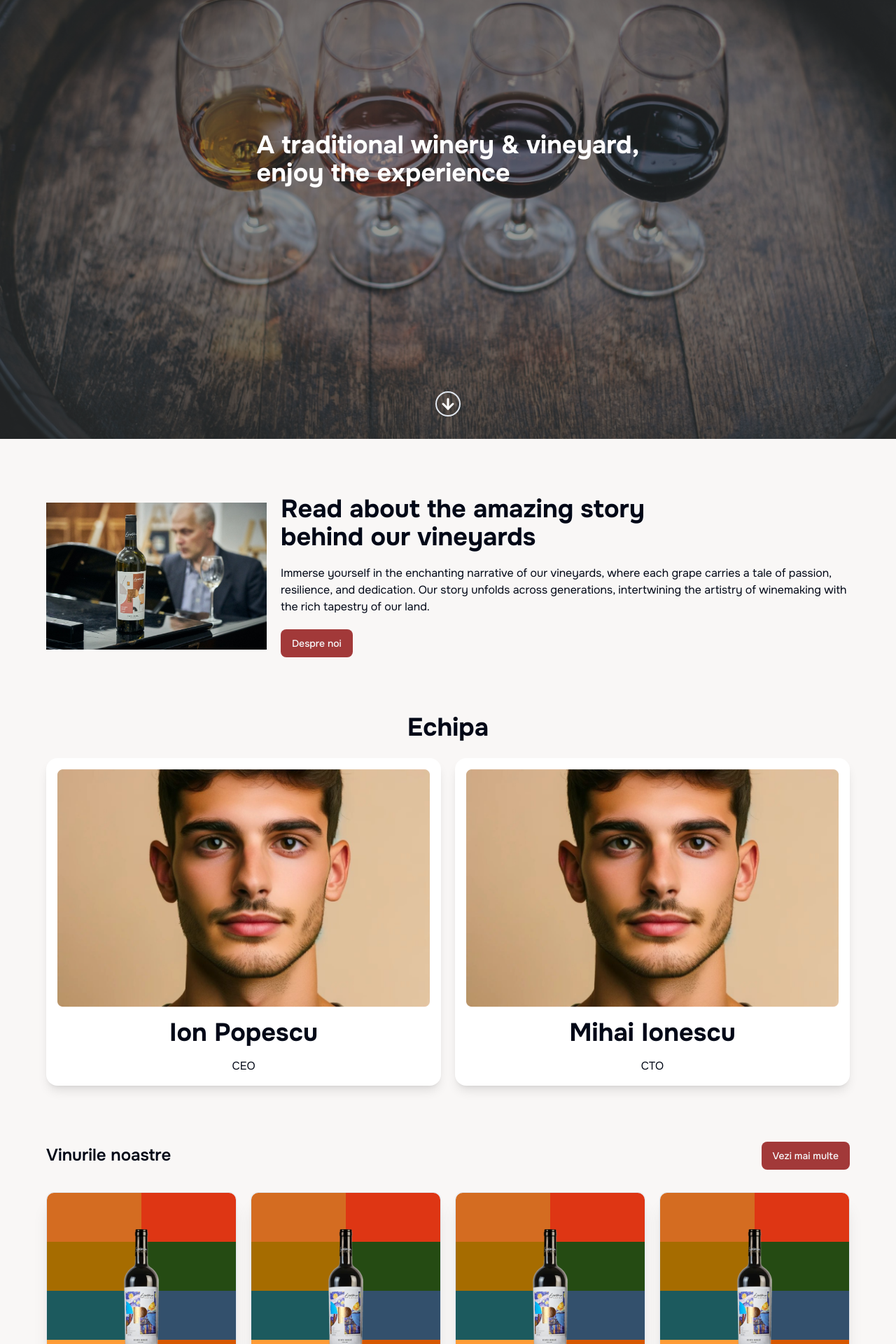
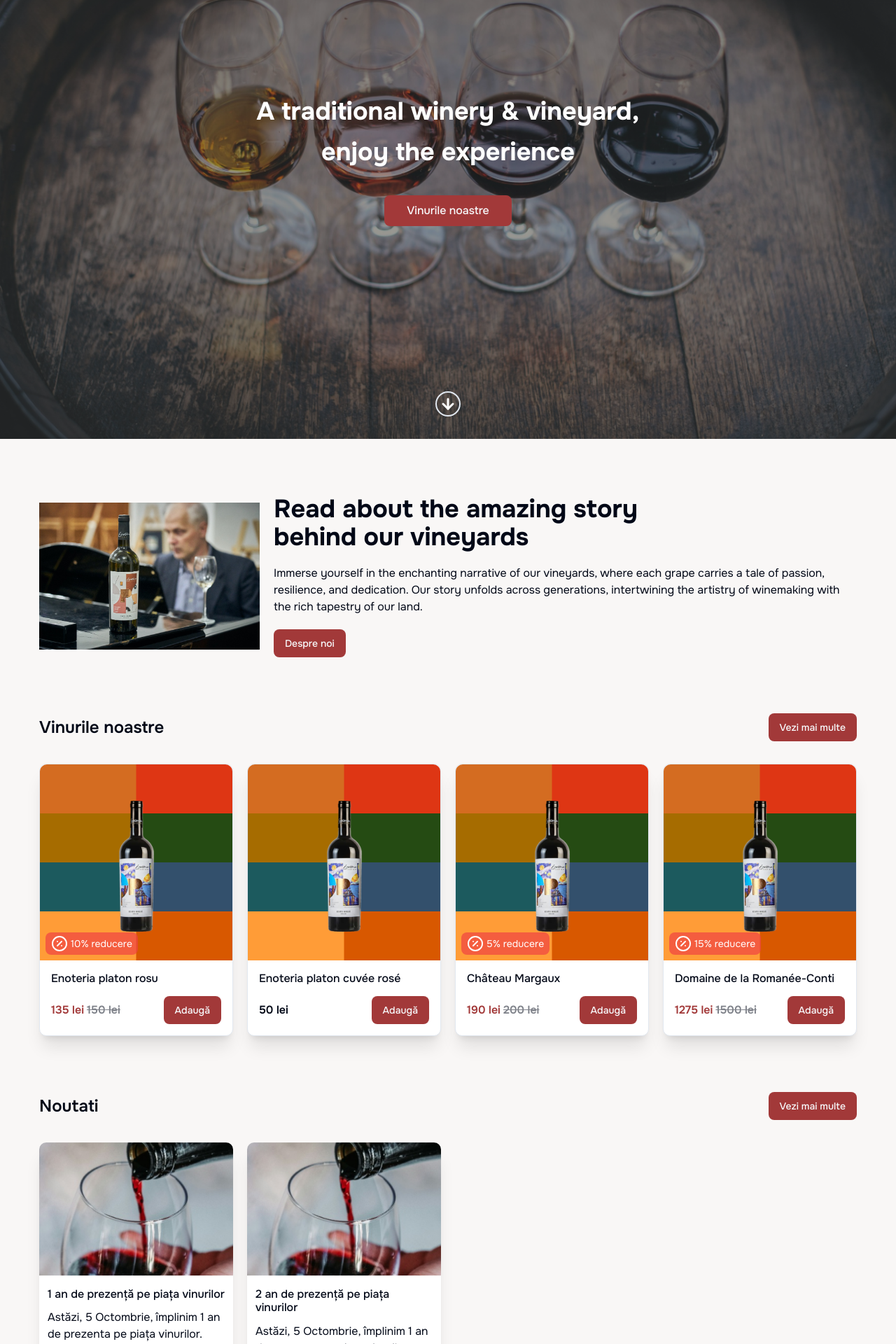
Before and after one commit to Fedotos228/enoteria-platon, a Next.js app: page / in a window 1280 px wide. Shown: the part 173-2093 px from the top of the page at 70% size. Built offline with nearby package versions, Linux system fonts and the light colour scheme.

Commit message:
feat(ui): introduction components & contact page start

```diff
--- /dev/null
+++ b/src/app/contacts/page.tsx
@@ -0,0 +1,21 @@
+import Introduction from '@/components/blocks/Introduction'
+import Container from '@/components/layout/Container'
+import { Card, CardContent } from '@/components/ui/card'
+
+export default function page() {
+	return (
+		<div>
+			<Introduction>
+				<h1 className='text-3xl text-white text-center leading-[160%]'>
+					Contacte
+				</h1>
+			</Introduction>
+
+			<Container>
+				<Card>
+					<CardContent className='flex flex-row'></CardContent>
+				</Card>
+			</Container>
+		</div>
+	)
+}
--- a/src/app/layout.tsx
+++ b/src/app/layout.tsx
@@ -21,9 +21,11 @@ export default function RootLayout({
 		<html lang='en'>
 			<body className={`${onest.className} overflow-x-hidden`}>
 				<Providers>
-					<Header />
-					{children}
-					<Footer />
+					<div className='flex flex-col min-h-screen'>
+						<Header />
+						<main className='flex-1'>{children}</main>
+						<Footer />
+					</div>
 				</Providers>
 			</body>
 		</html>
--- a/src/app/page.tsx
+++ b/src/app/page.tsx
@@ -1,6 +1,5 @@
 'use client'
 import About from '@/components/blocks/About'
-import Founders from '@/components/blocks/Founders'
 import Hero from '@/components/blocks/Hero'
 import NewsGrid from '@/components/blocks/NewsGrid'
 import ProductsGrid from '@/components/blocks/ProductsGrid'
@@ -12,7 +11,6 @@ export default function Home() {
 			<Hero />
 			<Container>
 				<About />
-				<Founders />
 				<ProductsGrid />
 				<NewsGrid />
 			</Container>
--- a/src/components/blocks/Hero.tsx
+++ b/src/components/blocks/Hero.tsx
@@ -1,4 +1,5 @@
 import ScrollBottomButton from '../elements/ScrollBottomButton'
+import { Button } from '../ui/button'
 
 const heroBackground = {
 	backgroundImage: 'url(/images/hero.png)',
@@ -8,11 +9,20 @@ const heroBackground = {
 
 export default function Hero() {
 	return (
-    <div style={heroBackground} className='flex items-center justify-center h-screen w-full'>
-      <h1 className='text-4xl text-white'>
+		<div
+			style={heroBackground}
+			className='flex items-center justify-center h-screen w-full'
+		>
+			<div className='flex flex-col gap-8'>
+				<h1 className='text-4xl text-white text-center leading-[160%]'>
 					A traditional winery & vineyard, <br />
 					enjoy the experience
 				</h1>
+
+				<Button className='text-base w-fit mx-auto' size='lg'>
+					Vinurile noastre
+				</Button>
+			</div>
 			<ScrollBottomButton />
 		</div>
 	)
--- /dev/null
+++ b/src/components/blocks/Introduction.tsx
@@ -0,0 +1,28 @@
+import Container from '../layout/Container'
+
+export default function Introduction({
+	children,
+	background,
+}: Readonly<{
+	children: React.ReactNode
+	background?: string
+}>) {
+	return (
+		<Container>
+			<div
+				style={
+					background
+						? {
+								background: `url(${background}) 50% 50% / cover no-repeat`,
+						  }
+						: {
+								backgroundColor: `#A33939`,
+						  }
+				}
+				className='flex flex-col items-center justify-center py-16 mt-5 mb-8 rounded-xl w-full bg-cover bg-center'
+			>
+				{children}
+			</div>
+		</Container>
+	)
+}
--- a/src/components/cards/NewsCard.tsx
+++ b/src/components/cards/NewsCard.tsx
@@ -1,10 +1,12 @@
 import { Card, CardContent } from '@/components/ui/card'
 import Image from 'next/image'
+import Link from 'next/link'
 import { INews } from '../../types/data.types'
 
 export default function NewsCard(news: INews) {
 	return (
-    <Card className='border-0 shadow-xl'>
+		<Link href='/'>
+			<Card className='border-0 shadow-xl hover:scale-105 transition-transform duration-300'>
 				<Image
 					src={news.image}
 					alt={news.slug}
@@ -17,5 +19,6 @@ export default function NewsCard(news: INews) {
 					<p className='trucate line-clamp-3'>{news.description}</p>
 				</CardContent>
 			</Card>
+		</Link>
 	)
 }
--- a/src/components/cards/ProductCard.tsx
+++ b/src/components/cards/ProductCard.tsx
@@ -12,36 +12,49 @@ const backgroundImage = {
 	overflow: 'hidden',
 }
 
-export default function ProductCard({ slug, thumbnail, title, price, discount }: IProduct) {
+export default function ProductCard({
+	slug,
+	thumbnail,
+	title,
+	price,
+	discount,
+}: IProduct) {
 	let discountPrice
 
 	if (discount) {
-    discountPrice = price - (price * discount / 100)
+		discountPrice = price - (price * discount) / 100
 	}
 
 	return (
-    <Card className='shadow-xl'>
-      <div style={backgroundImage} className='relative flex items-center justify-center w-full h-[280px] rounded-t-lg'>
-        <Image
-          src={thumbnail}
-          alt={title}
-          width={220}
-          height={250}
-        />
+		<Card className='shadow-xl hover:scale-105 transition-transform duration-300 relative'>
+			<div
+				style={backgroundImage}
+				className='relative flex items-center justify-center w-full h-[280px] rounded-t-lg'
+			>
+				<Image src={thumbnail} alt={title} width={220} height={250} />
 				{discount && (
 					<div className='absolute bottom-2 left-2 flex items-center gap-1 bg-red-500/70 px-2 py-1 rounded-md'>
 						<CirclePercent color='white' opacity='70' />
-            <p className='text-white text-sm'>{discount}% reducere</p>
+						<p className='text-white text-sm'>
+							{discount}% reducere
+						</p>
 					</div>
 				)}
 			</div>
-      <Link href={`shop/${slug}`}>
+			<Link
+				href={`shop/${slug}`}
+				className='after:absolute after:inset-0'
+			>
 				<h6 className='m-4'>{title}</h6>
 			</Link>
 			<CardFooter className='justify-between'>
-        <div className='flex gap-1'>
-          {discount && <p>{discountPrice} lei</p>}
-          <p className={`${discount && 'line-through opacity-50'}`}>{price} lei</p>
+				<div className='flex gap-1 font-semibold'>
+					{discount && (
+						<p className='text-button'>{discountPrice} lei</p>
+					)}
+					<p className={`${discount && 'line-through opacity-50 '}`}>
+						{price} lei
+					</p>
 				</div>
 				<Button>Adaugă</Button>
 			</CardFooter>
--- a/src/components/elements/SectionHeader.tsx
+++ b/src/components/elements/SectionHeader.tsx
@@ -9,7 +9,7 @@ type Props = {
 export default function SectionHeader({ title, link }: Props) {
 	return (
 		<div className='flex items-center justify-between mb-8'>
-      <h4>{title}</h4>
+			<h4 className='text-2xl'>{title}</h4>
 			<Button>
 				<Link href={link}>Vezi mai multe</Link>
 			</Button>
--- a/src/components/layout/Container.tsx
+++ b/src/components/layout/Container.tsx
@@ -9,7 +9,7 @@ export default function Container({
 	className?: string
 }) {
 	return (
-		<div className={cn('max-w-[1180px] mx-auto px-4', className)}>
+		<div className={cn('max-w-[1200px] mx-auto px-4 w-full', className)}>
 			{children}
 		</div>
 	)
--- a/src/constants/navigation.ts
+++ b/src/constants/navigation.ts
@@ -22,7 +22,7 @@ export const NAVIGATION_ITEMS: INavigation[] = [
 	},
 	{
 		title: 'Contacte',
-		url: '/contact',
+		url: '/contacts',
 	},
 ]
 
```
Also changed, not shown: src/constants/data.ts (+53 -46 lines). Lines whose indentation alone changed are shown as unchanged.
